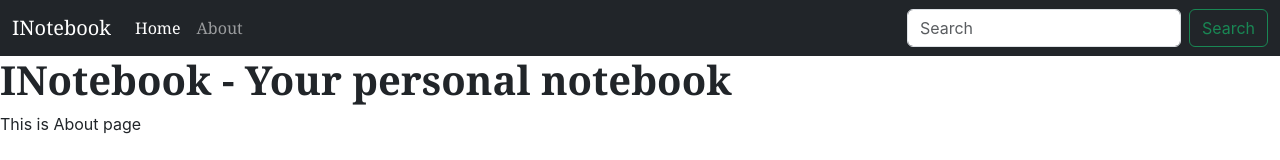
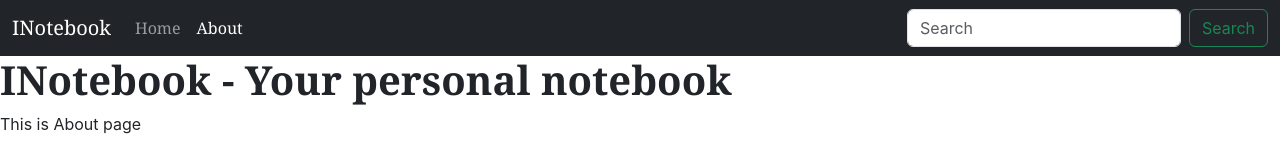
Before and after one commit to singhnaman320/INotebook, a React (Create React App) app in the folder inotebook/: page /about in a window 1280 px wide. Shown: the top 160 px of the page. Built offline with nearby package versions, Linux system fonts and the light colour scheme.

Commit message:
Adding uselocation

```diff
--- a/inotebook/src/components/NavBar.js
+++ b/inotebook/src/components/NavBar.js
@@ -7,7 +7,7 @@
   let location = useLocation();
   useEffect(() => {
 
-    console.log(location);
+    console.log(location.pathname);
 
   }, [location]);
 
@@ -22,10 +22,10 @@
                 <div className="collapse navbar-collapse" id="navbarSupportedContent">
                 <ul className="navbar-nav me-auto mb-2 mb-lg-0">
                     <li className="nav-item">
-                    <Link className="nav-link active" aria-current="page" to={'/'}>Home</Link>
+                        <Link className={`nav-link ${location.pathname === "/" ? "active" : ""}`} aria-current="page" to={'/'}>Home</Link>
                     </li>
                     <li className="nav-item">
-                    <Link className="nav-link" to={'/about'}>About</Link>
+                        <Link className={`nav-link ${location.pathname === "/about" ? "active" : ""}`} to={'/about'}>About</Link>
                     </li>
                 </ul>
                 <form className="d-flex" role="search">
```
